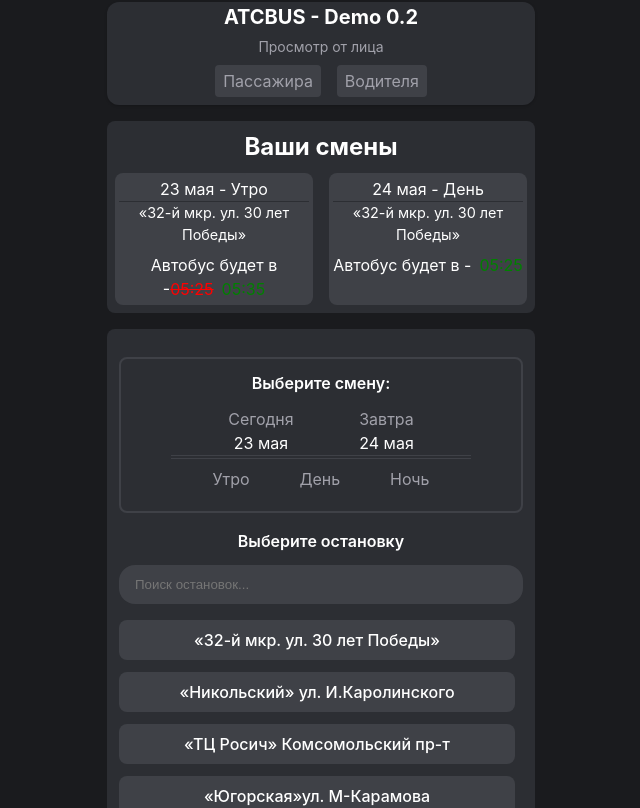
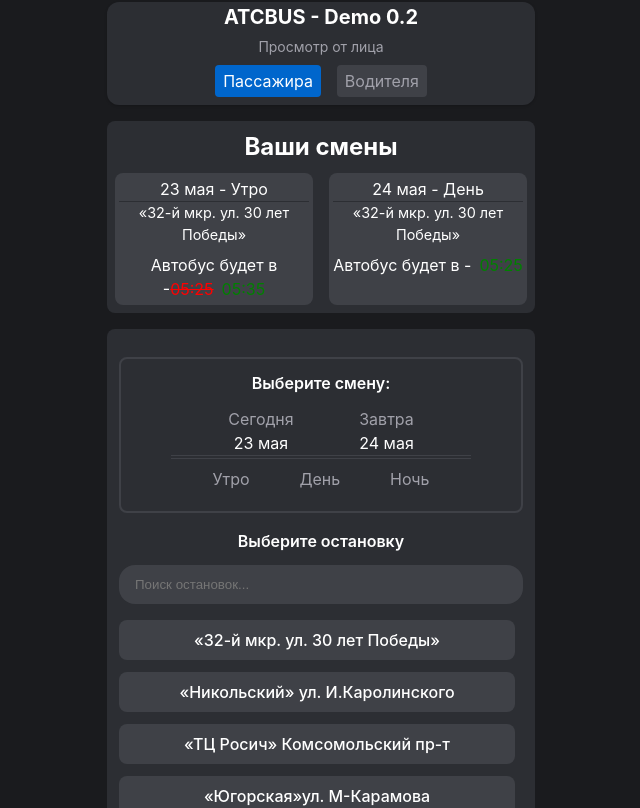
Before and after one commit to YeongSa/atc-bus, a React (Vite) app: page / in a window 1280 px wide. Shown: the top 808 px of the page, without its empty margins (319-959 px from the left). Built offline with nearby package versions, Linux system fonts and the light colour scheme.

Commit message:
Passenger selector fix

```diff
--- a/src/App.jsx
+++ b/src/App.jsx
@@ -15,7 +15,7 @@ function App() {
         <header>
           <h1>ATCBUS - Demo 0.2</h1>
           <p>Просмотр от лица</p>
-          <NavLink to="/passenger">Пассажира</NavLink>
+          <NavLink to="/">Пассажира</NavLink>
           <NavLink to="/driver">Водителя</NavLink>
         </header>
         <main>
```
